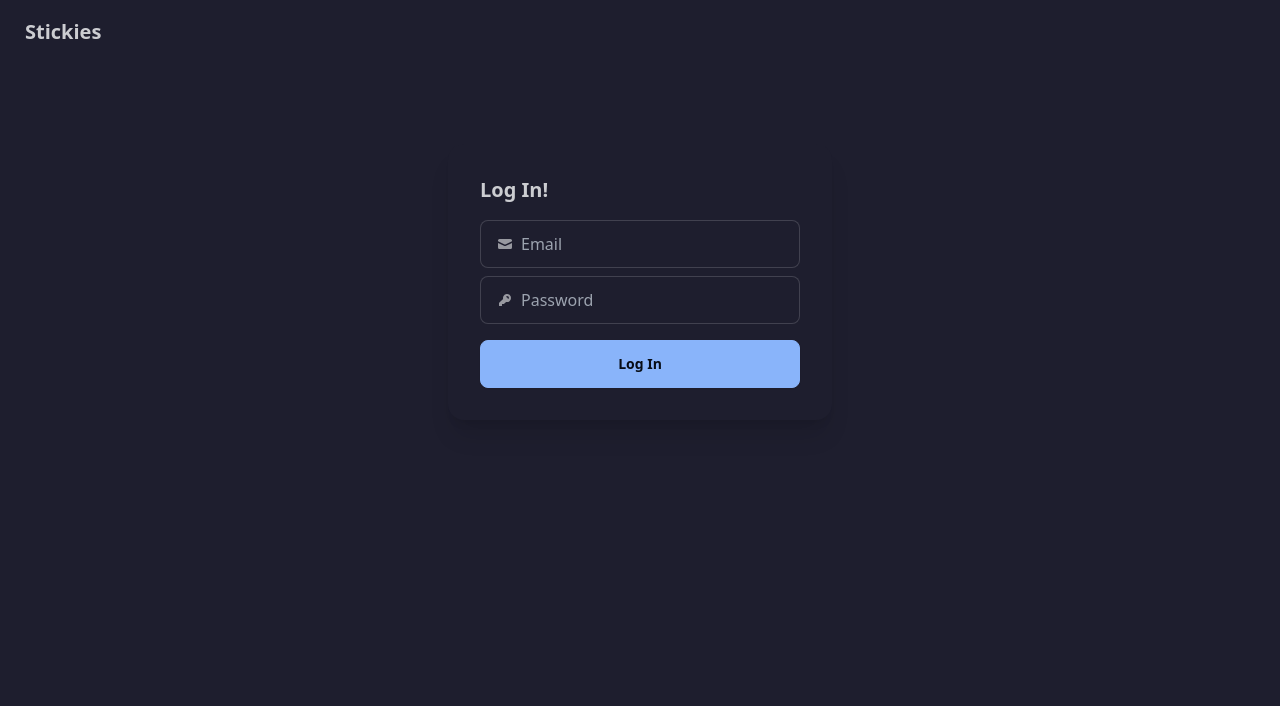
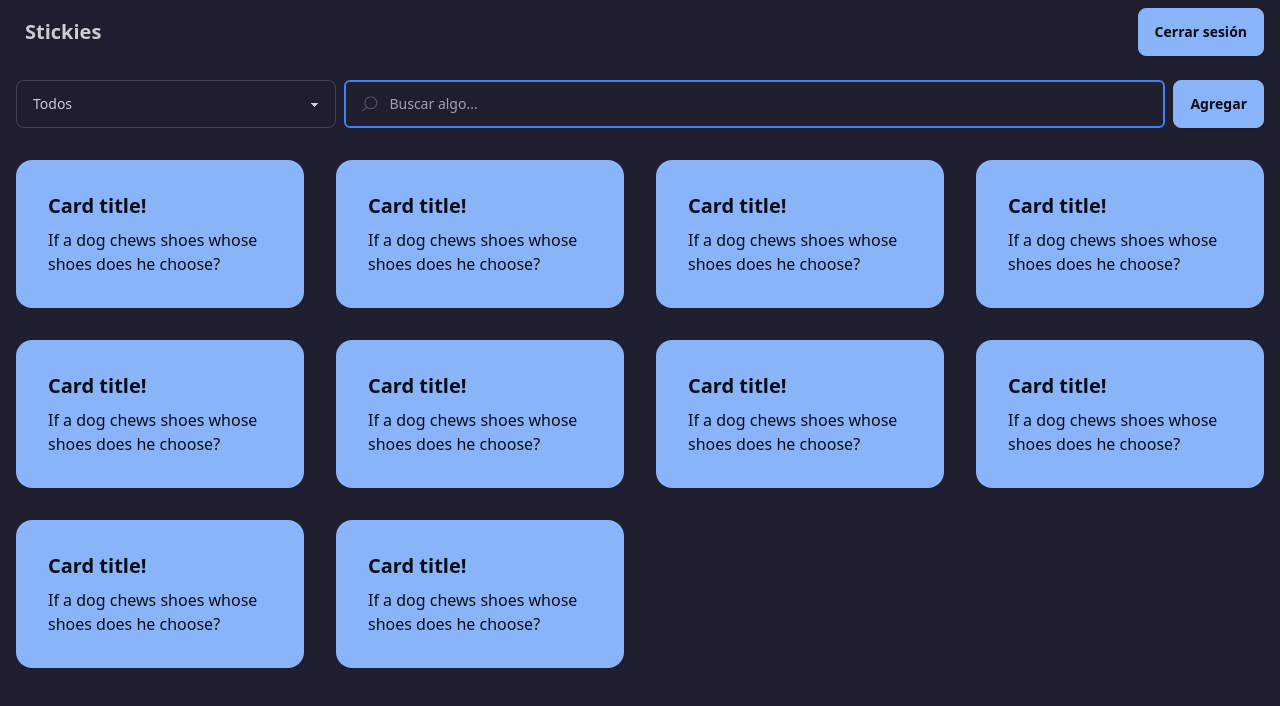
Before and after one commit to KKogaa/stickies-front, a React (Vite) app: page /home in a window 1280 px wide. Before the commit this address led to /login. Shown: the top 706 px of the page. Built offline with nearby package versions, Linux system fonts and the light colour scheme; sample sign-in values are in the browser's storage; what @catppuccin/tailwindcss would draw is missing.

Commit message:
adding sign out

```diff
--- a/src/App.tsx
+++ b/src/App.tsx
@@ -5,10 +5,8 @@ import LogIn from "./pages/Login";
 import SignUp from "./pages/SignUp";
 import { AuthProvider, useAuth } from "./providers/AuthProvider";
 
-//TODO: refactor this to a separate file
 const ProtectedRoute: React.FC<React.PropsWithChildren> = ({ children }) => {
   const { isLoggedIn } = useAuth();
-  console.log(`isLoggedIn ${isLoggedIn}`);
 
   return isLoggedIn ? (
     <>{children}</>
@@ -17,15 +15,25 @@ const ProtectedRoute: React.FC<React.PropsWithChildren> = ({ children }) => {
   );
 };
 
+const RerouteHome: React.FC<React.PropsWithChildren> = ({ children }) => {
+  const { isLoggedIn } = useAuth();
+
+  return isLoggedIn ? (
+    <Navigate to="/home" replace />
+  ) : (
+    <>{children}</>
+  );
+};
+
 const App: React.FC = () => {
   return (
     <AuthProvider>
       <BrowserRouter>
         <Routes>
-          <Route path="/" element={<Landing />} />
+          <Route path="/" element={<RerouteHome><Landing /></RerouteHome>} />
           <Route path="/home" element={<ProtectedRoute><Home /></ProtectedRoute>} />
-          <Route path="/login" element={<LogIn />} />
-          <Route path="/signup" element={<SignUp />} />
+          <Route path="/login" element={<RerouteHome><LogIn /></RerouteHome>} />
+          <Route path="/signup" element={<RerouteHome><SignUp /></RerouteHome>} />
         </Routes>
       </BrowserRouter>
     </AuthProvider>
--- a/src/components/Navbar.tsx
+++ b/src/components/Navbar.tsx
@@ -1,14 +1,23 @@
-import { Link } from "react-router-dom";
+import { Link, useNavigate } from "react-router-dom";
 import { useAuth } from "../providers/AuthProvider";
 
 export interface NavbarProps {
   fromLogin?: boolean;
   fromRegister?: boolean;
+  fromHome?: boolean;
 }
 
-function Navbar({ fromLogin, fromRegister }: NavbarProps) {
+function Navbar({ fromLogin, fromRegister, fromHome }: NavbarProps) {
 
-  const { isLoggedIn } = useAuth();
+  const { isLoggedIn, setIsLoggedIn } = useAuth();
+  const navigate = useNavigate();
+
+  const handleLogout = () => {
+    //TODO: refactor this and move to the auth provideer
+    localStorage.removeItem('jwtToken');
+    setIsLoggedIn(false);
+    navigate('/login');
+  }
 
   return (
     <div className="navbar bg-base-100">
@@ -17,10 +26,12 @@ function Navbar({ fromLogin, fromRegister }: NavbarProps) {
       </div>
       {!isLoggedIn ?
         <div className="navbar-end">
-          { !fromLogin ? <Link to="/login" className="btn btn-secondary mr-2 ml-2">Log In</Link> : <></> }
-          { !fromRegister ? <Link to="/signup" className="btn btn-primary mr-2 ml-2">Registrar</Link> : <></> }
+          {!fromLogin ? <Link to="/login" className="btn btn-secondary mr-2 ml-2">Log In</Link> : <></>}
+          {!fromRegister ? <Link to="/signup" className="btn btn-primary mr-2 ml-2">Registrar</Link> : <></>}
         </div>
-        : <></>
+        : <div className="navbar-end">
+          {!fromHome ? <button className="btn btn-primary mr-2 ml-2" onClick={handleLogout}>Cerrar sesión</button> : <></>}
+        </div>
       }
     </div>
   );
--- a/src/pages/Home.tsx
+++ b/src/pages/Home.tsx
@@ -8,7 +8,8 @@ function Home() {
 
   const navbarProps: NavbarProps = {
     fromLogin: true,
-    fromRegister: true
+    fromRegister: true,
+    fromHome: false
   };
 
   const handleModalOpen = () => {
@@ -25,7 +26,7 @@ function Home() {
       <Navbar {...navbarProps} />
       <div className="flex start m-4">
         <select className="select select-bordered w-full max-w-xs">
-          <option disabled selected>Equipo</option>
+          <option disabled selected>Todos</option>
           <option>Han Solo</option>
           <option>Greedo</option>
         </select>
@@ -41,7 +42,6 @@ function Home() {
             text-white text-sm" />
         </div>
         <button className="btn btn-primary btn-rounded ml-2" onClick={handleModalOpen}>Agregar</button>
-
         {showCreateModal ?
           <dialog open id="my_modal_1" className="modal">
             <div className="modal-box w-full">
--- a/src/providers/AuthProvider.tsx
+++ b/src/providers/AuthProvider.tsx
@@ -16,6 +16,7 @@ const DEFAULT_CONFIG: DbConfig = {
 
 interface AuthContextProps {
   isLoggedIn: boolean;
+  setIsLoggedIn: (isLoggedIn: boolean) => void;
   login: (email: string, password: string) => Promise<void>;
   logout: () => void;
   test: (email: string, password: string) => void;
@@ -24,6 +25,7 @@ interface AuthContextProps {
 
 const AuthContext = createContext<AuthContextProps>({
   isLoggedIn: false,
+  setIsLoggedIn: () => { },
   login: async () => { },
   logout: () => { },
   test: () => { },
@@ -35,11 +37,8 @@ export const AuthProvider = ({ children }: { children: React.ReactNode }) => {
 
   useEffect(() => {
     const token = localStorage.getItem('jwtToken');
-    console.log(`ENTRO GAAAAAAAAAAAAAaa`);
     if (token) {
-      console.log(`setting is logged in`)
       setIsLoggedIn(true);
-      console.log(isLoggedIn);
     }
   }, []);
 
@@ -107,7 +106,7 @@ export const AuthProvider = ({ children }: { children: React.ReactNode }) => {
   };
 
   return (
-    <AuthContext.Provider value={{ isLoggedIn, login, logout, test, signup }}>
+    <AuthContext.Provider value={{ setIsLoggedIn, isLoggedIn, login, logout, test, signup }}>
       {children}
     </AuthContext.Provider>
   );
```
